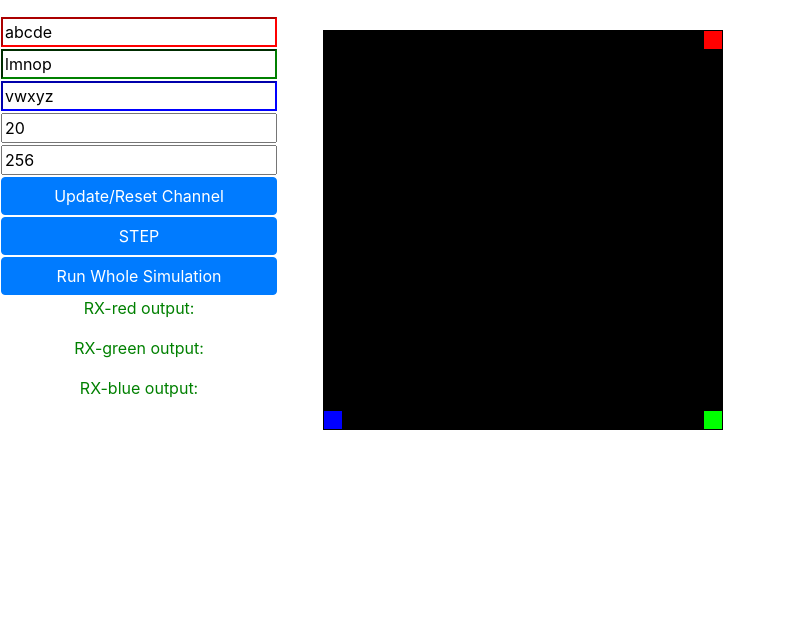
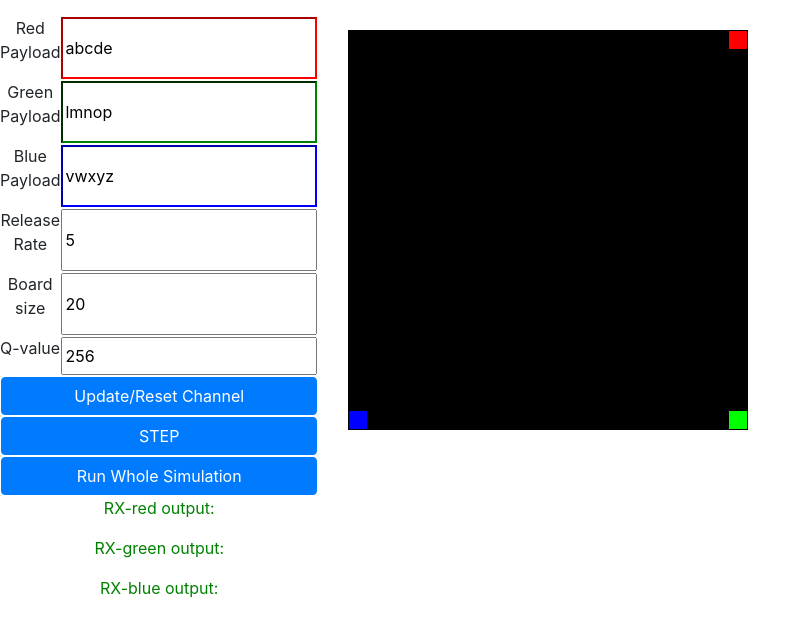
Before and after one commit to Adam-Schlichtmann/nano-simulation, a React (Create React App) app: page / in a window 1280 px wide. Shown: the top 632 px of the page, without its empty margins (0-810 px from the left). Built offline with nearby package versions, Linux system fonts and the light colour scheme.

Commit message:
Styling fixes and more results computation:

```diff
--- a/src/App.js
+++ b/src/App.js
@@ -35,7 +35,8 @@ class App extends React.Component {
         { goal: "RX-blue", output: "" }
       ],
       BER: [],
-      done: false
+      done: false,
+      averageTimes: []
     };
   }
 
@@ -156,6 +157,12 @@ class App extends React.Component {
 
   ERRORTEXT = text => {
     this.setState({ error: text });
+  };
+
+  changeReleaseRate = text => {
+    text > 0 || text === ""
+      ? this.setState({ releaseRate: text, error: "" })
+      : this.ERRORTEXT("VALUE MUST BE GREATER THAN 0");
   };
 
   payloadChange = (rx, val) => {
@@ -340,6 +347,7 @@ class App extends React.Component {
     }, 0);
     if (!done && this.state.bacteria.length === bacReleased) {
       this.bitERR();
+      this.avgTime();
       this.setState({ done: true });
       return;
     }
@@ -448,6 +456,30 @@ class App extends React.Component {
     this.setState({ BER: r });
   };
 
+  avgTime = () => {
+    const { bacteria } = this.state;
+    const r = bacteria.map(b => ({ ...b, time: b.end - b.start }));
+    const red = r.filter(b => b.color === "RX-red");
+    const redTotal = red.reduce(function(acc, obj) {
+      return acc + obj.time;
+    }, 0);
+    const green = r.filter(b => b.color === "RX-green");
+    const greenTotal = green.reduce(function(acc, obj) {
+      return acc + obj.time;
+    }, 0);
+    const blue = r.filter(b => b.color === "RX-blue");
+    const blueTotal = blue.reduce(function(acc, obj) {
+      return acc + obj.time;
+    }, 0);
+    this.setState({
+      averageTimes: [
+        redTotal / red.length,
+        greenTotal / green.length,
+        blueTotal / blue.length
+      ]
+    });
+  };
+
   render() {
     return (
       <div
@@ -457,14 +489,26 @@ class App extends React.Component {
         <div
           style={{
             display: "flex",
-            flex: 0.3,
+            flex: 0.2,
             flexDirection: "column",
-            marginRight: 15
+            marginHorizontal: 15
           }}
         >
           <p>{this.state.error}</p>
+          <div
+            style={{
+              display: "flex",
+              flexDirection: "row",
+              justifyContent: "space-between"
+            }}
+          >
+            <p>Red Payload</p>
             <input
-            style={{ margin: 1, borderColor: "red" }}
+              style={{
+                margin: 1,
+                borderColor: "red",
+                justifyContent: "space-between"
+              }}
               type='text'
               name='r-val'
               placeholder='RX-red'
@@ -472,6 +516,15 @@ class App extends React.Component {
               disabled={this.state.time > 0}
               onChange={n => this.payloadChange("RX-red", n.target.value)}
             />
+          </div>
+          <div
+            style={{
+              display: "flex",
+              flexDirection: "row",
+              justifyContent: "space-between"
+            }}
+          >
+            <p>Green Payload</p>
             <input
               style={{ margin: 1, borderColor: "green" }}
               type='text'
@@ -481,6 +534,15 @@ class App extends React.Component {
               disabled={this.state.time > 0}
               onChange={q => this.payloadChange("RX-green", q.target.value)}
             />
+          </div>
+          <div
+            style={{
+              display: "flex",
+              flexDirection: "row",
+              justifyContent: "space-between"
+            }}
+          >
+            <p>Blue Payload</p>
             <input
               style={{ margin: 1, borderColor: "blue" }}
               type='text'
@@ -490,6 +552,33 @@ class App extends React.Component {
               disabled={this.state.time > 0}
               onChange={n => this.payloadChange("RX-blue", n.target.value)}
             />
+          </div>
+          <div
+            style={{
+              display: "flex",
+              flexDirection: "row",
+              justifyContent: "space-between"
+            }}
+          >
+            <p>Release Rate</p>
+            <input
+              style={{ margin: 1 }}
+              type='text'
+              name='releaseRate'
+              placeholder='enter a release rate'
+              value={this.state.releaseRate}
+              disabled={this.state.time > 0}
+              onChange={n => this.changeReleaseRate(n.target.value)}
+            />
+          </div>
+          <div
+            style={{
+              display: "flex",
+              flexDirection: "row",
+              justifyContent: "space-between"
+            }}
+          >
+            <p>Board size</p>
             <input
               style={{ margin: 1 }}
               type='text'
@@ -498,14 +587,24 @@ class App extends React.Component {
               value={this.state.inputN}
               onChange={n => this.changeN(n.target.value)}
             />
+          </div>
+          <div
+            style={{
+              display: "flex",
+              flexDirection: "row",
+              justifyContent: "space-between"
+            }}
+          >
+            <p>Q-value</p>
             <input
               style={{ margin: 1 }}
               type='text'
-            name='n-value'
+              name='q-value'
               placeholder='enter a value for q'
               value={this.state.inputQ}
               onChange={q => this.changeQ(q.target.value)}
             />
+          </div>
           <Button
             style={{ margin: 1 }}
             onClick={() =>
@@ -558,6 +657,7 @@ class App extends React.Component {
             RX-red output: {this.state.results[0].output}
           </p>
           {this.state.done && <p>BER: {this.state.BER[0].BER}</p>}
+          {this.state.done && <p>Average Time: {this.state.averageTimes[0]}</p>}
           <p
             style={{
               color: this.state.payload[1].input.includes(
@@ -570,6 +670,7 @@ class App extends React.Component {
             RX-green output: {this.state.results[1].output}
           </p>
           {this.state.done && <p>BER: {this.state.BER[1].BER}</p>}
+          {this.state.done && <p>Average Time: {this.state.averageTimes[1]}</p>}
           <p
             style={{
               color: this.state.payload[2].input.includes(
@@ -582,6 +683,7 @@ class App extends React.Component {
             RX-blue output: {this.state.results[2].output}
           </p>
           {this.state.done && <p>BER: {this.state.BER[2].BER}</p>}
+          {this.state.done && <p>Average Time: {this.state.averageTimes[2]}</p>}
         </div>
 
         <div
```
Lines whose indentation alone changed are shown as unchanged.
